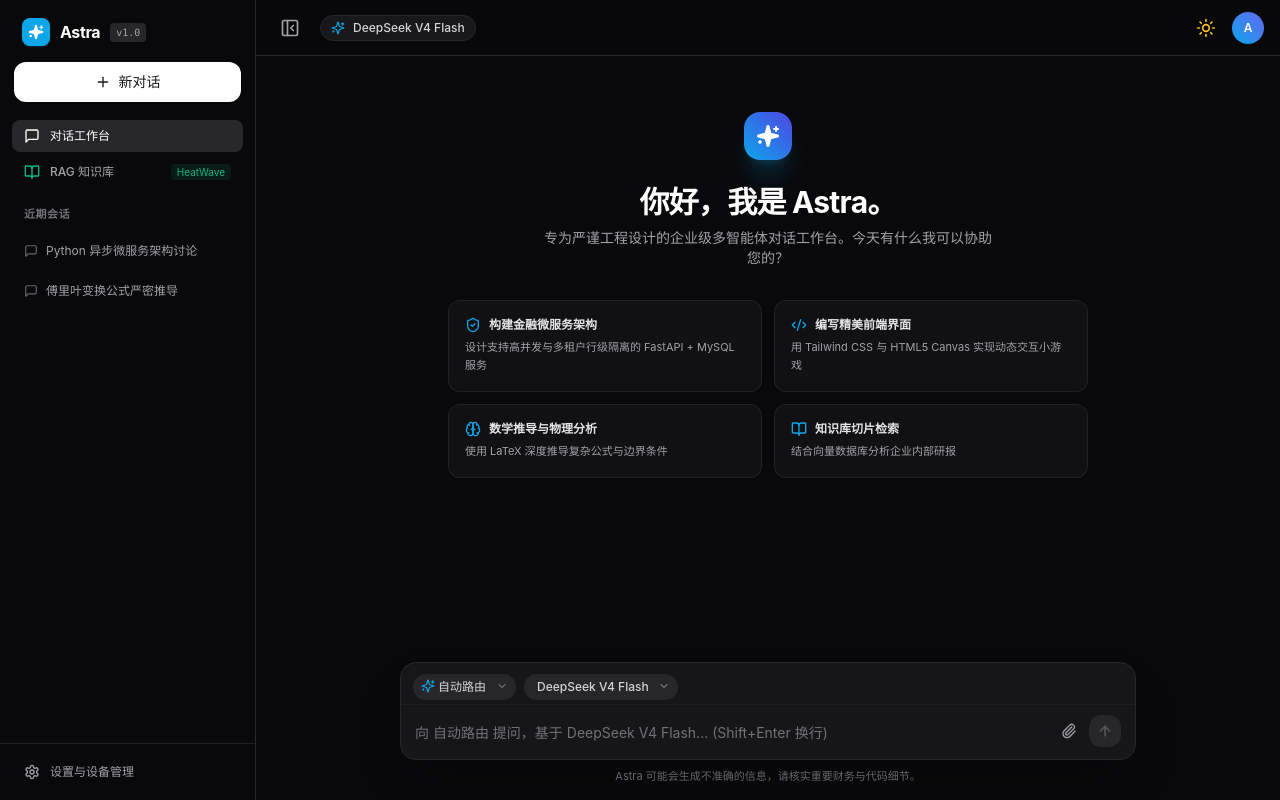
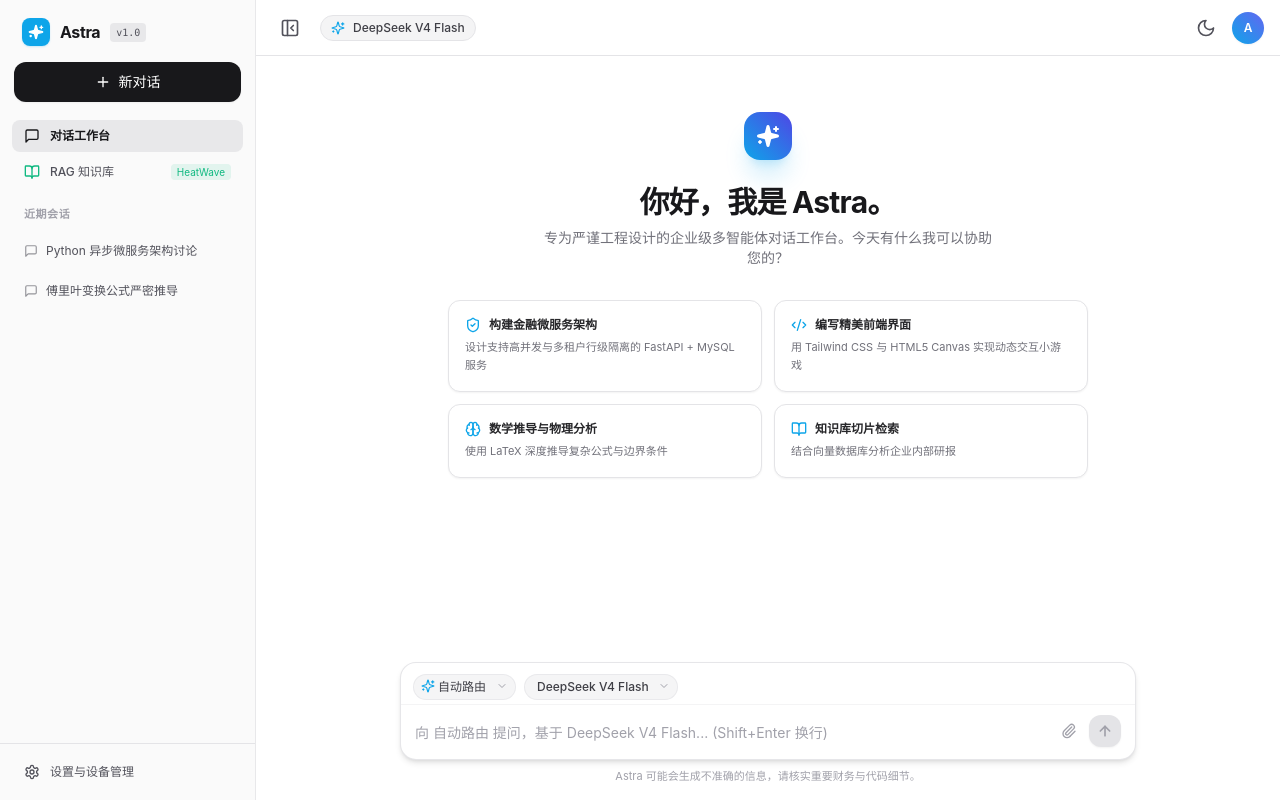
Before and after one commit to nvd11/astra, a React (Vite) app in the folder frontend/: page / in a window 1280 px wide. Built offline with nearby package versions, Linux system fonts and the light colour scheme.

Commit message:
style(ui): make clean light theme the default aesthetic with polished borders and cards

```diff
--- a/frontend/src/components/chat/ChatInput.tsx
+++ b/frontend/src/components/chat/ChatInput.tsx
@@ -64,7 +64,7 @@ export const ChatInput: React.FC<ChatInputProps> = ({ onSendMessage }) => {
   return (
     <div className="w-full max-w-3xl mx-auto px-4 pb-4 select-none">
       {/* 悬浮输入卡片 */}
-      <div className="relative rounded-2xl border border-zinc-200 dark:border-zinc-800 bg-white dark:bg-zinc-900/90 shadow-lg dark:shadow-2xl transition-all focus-within:border-zinc-400 dark:focus-within:border-zinc-600">
+      <div className="relative rounded-2xl border border-zinc-200/90 dark:border-zinc-800 bg-white dark:bg-zinc-900/90 shadow-md hover:shadow-lg dark:shadow-2xl transition-all focus-within:border-zinc-400 dark:focus-within:border-zinc-600">
         {/* 上方胶囊选择器工具条 (水平防溢出横滑) */}
         <div className="px-3 pt-2.5 pb-1 flex items-center gap-2 overflow-x-auto no-scrollbar border-b border-zinc-100 dark:border-zinc-800/50">
           {/* Agent 选择器 */}
@@ -72,7 +72,7 @@ export const ChatInput: React.FC<ChatInputProps> = ({ onSendMessage }) => {
             <select
               value={currentAgent}
               onChange={(e) => setCurrentAgent(e.target.value as AgentType)}
-              className="appearance-none pl-6 pr-7 py-1 text-xs font-medium rounded-full bg-zinc-100 dark:bg-zinc-800 text-zinc-700 dark:text-zinc-300 hover:bg-zinc-200 dark:hover:bg-zinc-700 cursor-pointer border border-transparent transition-all outline-none"
+              className="appearance-none pl-6 pr-7 py-1 text-xs font-medium rounded-full bg-zinc-100/90 dark:bg-zinc-800 text-zinc-700 dark:text-zinc-300 hover:bg-zinc-200/80 dark:hover:bg-zinc-700 cursor-pointer border border-zinc-200/70 dark:border-transparent transition-all outline-none shadow-2xs"
             >
               {AVAILABLE_AGENTS.map((agent) => (
                 <option key={agent.id} value={agent.id} className="bg-white dark:bg-zinc-900">
@@ -89,7 +89,7 @@ export const ChatInput: React.FC<ChatInputProps> = ({ onSendMessage }) => {
             <select
               value={currentModel}
               onChange={(e) => setCurrentModel(e.target.value)}
-              className="appearance-none pl-3 pr-7 py-1 text-xs font-medium rounded-full bg-zinc-100 dark:bg-zinc-800 text-zinc-700 dark:text-zinc-300 hover:bg-zinc-200 dark:hover:bg-zinc-700 cursor-pointer border border-transparent transition-all outline-none"
+              className="appearance-none pl-3 pr-7 py-1 text-xs font-medium rounded-full bg-zinc-100/90 dark:bg-zinc-800 text-zinc-700 dark:text-zinc-300 hover:bg-zinc-200/80 dark:hover:bg-zinc-700 cursor-pointer border border-zinc-200/70 dark:border-transparent transition-all outline-none shadow-2xs"
             >
               {AVAILABLE_MODELS.map((model) => (
                 <option key={model.id} value={model.id} className="bg-white dark:bg-zinc-900">
--- a/frontend/src/components/layout/Sidebar.tsx
+++ b/frontend/src/components/layout/Sidebar.tsx
@@ -41,7 +41,7 @@ export const Sidebar: React.FC<SidebarProps> = ({
   };
 
   return (
-    <aside className="h-full w-64 flex flex-col bg-zinc-100/70 dark:bg-zinc-950 border-r border-zinc-200 dark:border-zinc-800 select-none">
+    <aside className="h-full w-64 flex flex-col bg-zinc-50 dark:bg-zinc-950 border-r border-zinc-200/80 dark:border-zinc-800 select-none">
       {/* 顶部 Logo 与新对话按钮 */}
       <div className="p-3.5 space-y-3">
         <div className="flex items-center gap-2.5 px-2 py-1">
@@ -51,7 +51,7 @@ export const Sidebar: React.FC<SidebarProps> = ({
           <span className="font-bold text-base tracking-tight text-zinc-900 dark:text-white">
             Astra
           </span>
-          <span className="text-[10px] px-1.5 py-0.5 rounded bg-zinc-200 dark:bg-zinc-800 text-zinc-600 dark:text-zinc-400 font-mono">
+          <span className="text-[10px] px-1.5 py-0.5 rounded bg-zinc-200/80 dark:bg-zinc-800 text-zinc-600 dark:text-zinc-400 font-mono">
             v1.0
           </span>
         </div>
@@ -73,8 +73,8 @@ export const Sidebar: React.FC<SidebarProps> = ({
           className={cn(
             'w-full flex items-center gap-2.5 px-3 py-2 rounded-lg text-xs font-medium transition-colors',
             currentTab === 'chat'
-              ? 'bg-zinc-200/80 dark:bg-zinc-800 text-zinc-900 dark:text-white'
-              : 'text-zinc-600 dark:text-zinc-400 hover:bg-zinc-200/40 dark:hover:bg-zinc-900'
+              ? 'bg-zinc-200/80 dark:bg-zinc-800 text-zinc-900 dark:text-white font-semibold'
+              : 'text-zinc-600 dark:text-zinc-400 hover:bg-zinc-200/50 dark:hover:bg-zinc-900'
           )}
         >
           <MessageSquare className="w-4 h-4" />
@@ -86,8 +86,8 @@ export const Sidebar: React.FC<SidebarProps> = ({
           className={cn(
             'w-full flex items-center gap-2.5 px-3 py-2 rounded-lg text-xs font-medium transition-colors',
             currentTab === 'knowledge'
-              ? 'bg-zinc-200/80 dark:bg-zinc-800 text-zinc-900 dark:text-white'
-              : 'text-zinc-600 dark:text-zinc-400 hover:bg-zinc-200/40 dark:hover:bg-zinc-900'
+              ? 'bg-zinc-200/80 dark:bg-zinc-800 text-zinc-900 dark:text-white font-semibold'
+              : 'text-zinc-600 dark:text-zinc-400 hover:bg-zinc-200/50 dark:hover:bg-zinc-900'
           )}
         >
           <BookOpen className="w-4 h-4 text-emerald-500" />
@@ -115,8 +115,8 @@ export const Sidebar: React.FC<SidebarProps> = ({
               className={cn(
                 'group relative flex items-center justify-between px-3 py-2.5 rounded-lg text-xs cursor-pointer transition-all',
                 isActive
-                  ? 'bg-zinc-200/80 dark:bg-zinc-800/90 text-zinc-900 dark:text-white font-medium'
-                  : 'text-zinc-700 dark:text-zinc-400 hover:bg-zinc-200/40 dark:hover:bg-zinc-900/60'
+                  ? 'bg-white dark:bg-zinc-800/90 text-zinc-900 dark:text-white font-medium shadow-xs border border-zinc-200/80 dark:border-transparent'
+                  : 'text-zinc-600 dark:text-zinc-400 hover:bg-zinc-200/50 dark:hover:bg-zinc-900/60'
               )}
             >
               <div className="flex items-center gap-2 truncate pr-6">
--- a/frontend/src/utils/storage.ts
+++ b/frontend/src/utils/storage.ts
@@ -40,8 +40,8 @@ export const storage = {
   // 主题模式 (dark / light)
   getTheme(): 'dark' | 'light' {
     const theme = localStorage.getItem(THEME_KEY);
-    if (theme === 'light') return 'light';
-    return 'dark'; // 默认极客深色
+    if (theme === 'dark') return 'dark';
+    return 'light'; // 默认优雅明亮浅色
   },
   setTheme(theme: 'dark' | 'light'): void {
     localStorage.setItem(THEME_KEY, theme);
```
Also changed, not shown: frontend/index.html (+2 -2 lines).
